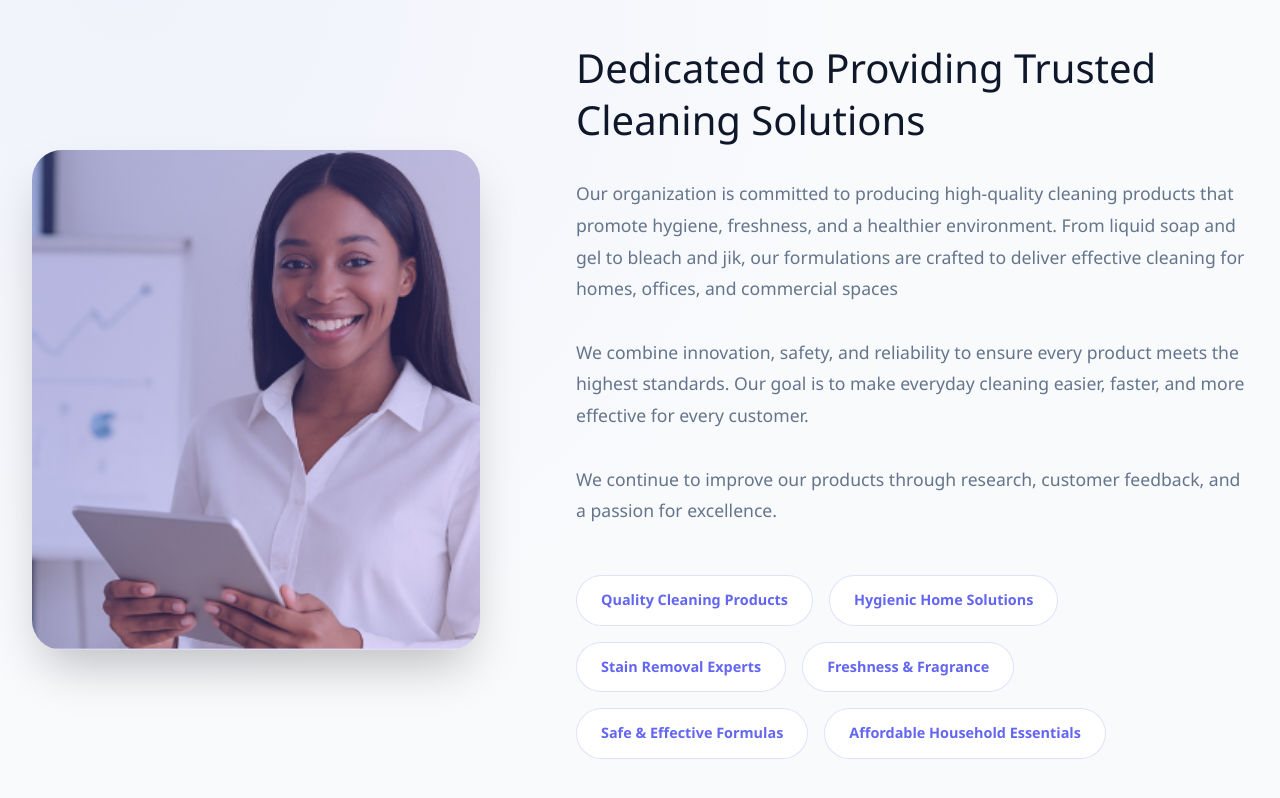
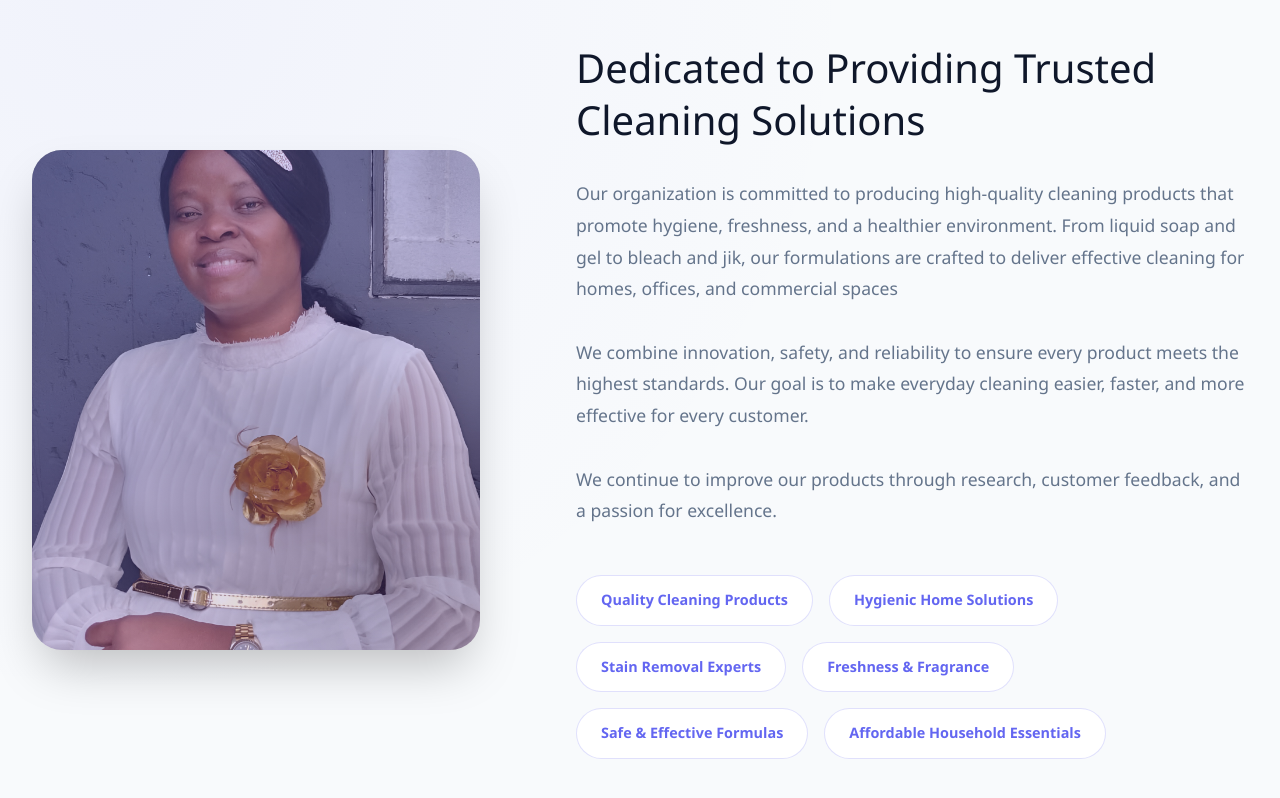
Before and after one commit to HonAysporto/Treasure-Limited, a plain HTML site: page index.html in a window 1280 px wide. Shown: the part 1045-1843 px from the top of the page. Drawn offline with nearby package versions, Linux system fonts and the light colour scheme.

Commit message:
adjusted_profileimages

```diff
--- a/templatemo-personal-style.css
+++ b/templatemo-personal-style.css
@@ -678,7 +678,7 @@ https://templatemo.com/tm-593-personal-shape
         .about-image {
             width: 100%;
             height: 500px;
-            background: url('images/about\ us.png') center/cover;
+            background: url('images/Enterprise_pics.jpeg') center/cover;
             border-radius: 30px;
             position: relative;
             overflow: hidden;
```
Also changed, not shown: images/Enterprise_pics.jpeg (added).
